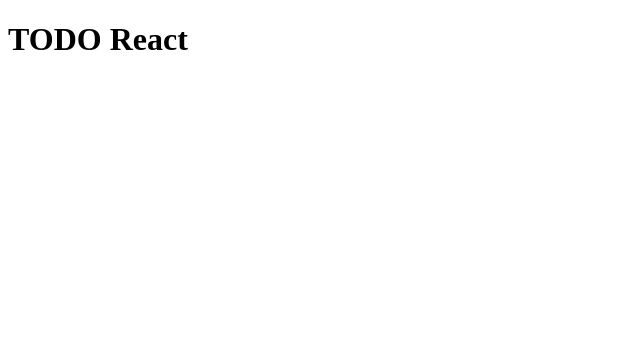
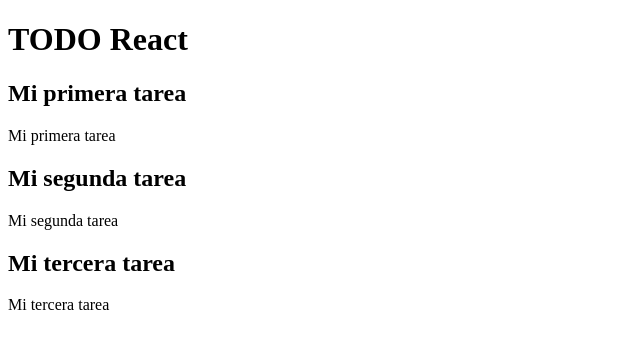
Before and after one commit to CarmeloRicarte/todo-react, a React (Vite) app in the folder todo-react/: page / in a window 1280 px wide. Shown: the top 348 px of the page, without its empty margins (0-640 px from the left). Built offline with nearby package versions, Linux system fonts and the light colour scheme.

Commit message:
feat: show tasks list

```diff
--- a/todo-react/src/App.tsx
+++ b/todo-react/src/App.tsx
@@ -1,7 +1,13 @@
 import "./App.css";
+import Tasklist from "./components/Tasklist";
 
 function App() {
-  return <h1>TODO React</h1>;
+  return (
+    <div>
+      <h1>TODO React</h1>
+      <Tasklist />
+    </div>
+  );
 }
 
 export default App;
--- /dev/null
+++ b/todo-react/src/components/Tasklist.tsx
@@ -0,0 +1,31 @@
+import { useEffect, useState } from "react";
+import { tasks as data } from "./tasks";
+
+function Tasklist() {
+  const [tasks, setTasks] = useState([
+    {
+      id: 0,
+      title: "",
+      description: "",
+    },
+  ]);
+
+  // cuando estan los datos cargados, los seteamos al state al iniciar
+  useEffect(() => setTasks(data), []);
+
+  if (tasks.length === 0) {
+    return <h1>No hay tareas aún</h1>;
+  }
+  return (
+    <div>
+      {tasks.map((task) => (
+        <div key={task.id}>
+          <h2>{task.title}</h2>
+          <p>{task.description}</p>
+        </div>
+      ))}
+    </div>
+  );
+}
+
+export default Tasklist;
--- /dev/null
+++ b/todo-react/src/components/tasks.ts
@@ -0,0 +1,17 @@
+export const tasks = [
+  {
+    id: 0,
+    title: "Mi primera tarea",
+    description: "Mi primera tarea",
+  },
+  {
+    id: 1,
+    title: "Mi segunda tarea",
+    description: "Mi segunda tarea",
+  },
+  {
+    id: 2,
+    title: "Mi tercera tarea",
+    description: "Mi tercera tarea",
+  },
+];
```
